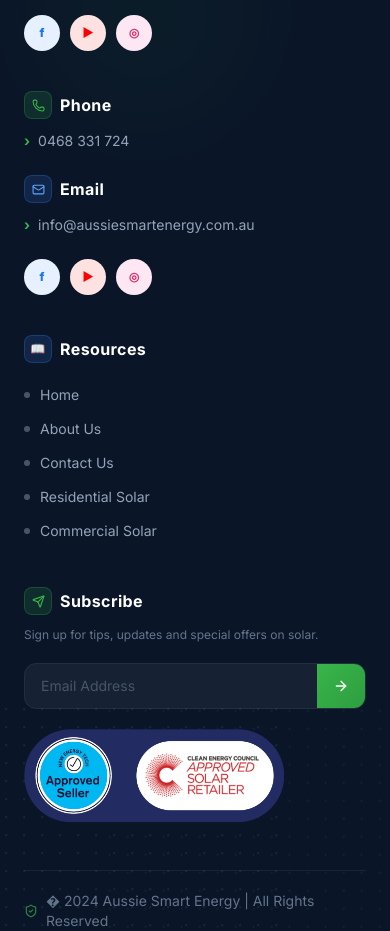
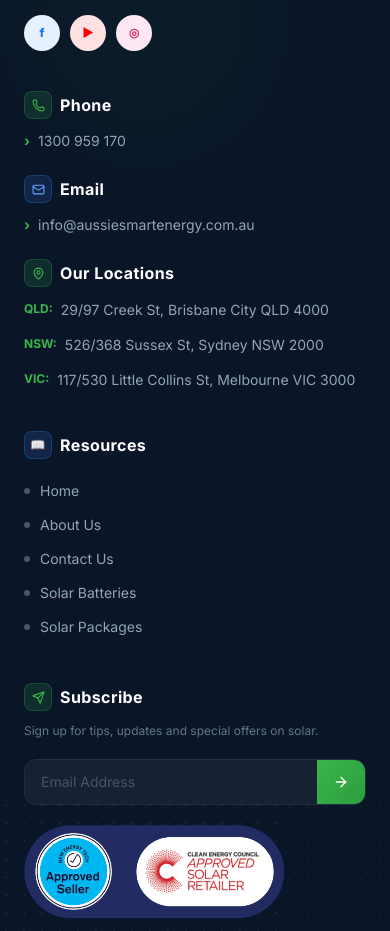
Before and after one commit to yashavi-kariya/aussiesmartenergy, a React (Vite) app: page /solar/commercial/20kw in a window 390 px wide. Shown: the part 2880-3811 px from the top of the page. Built offline with nearby package versions, Linux system fonts and the light colour scheme; no server answers.

Commit message:
change the product

```diff
--- a/src/components/Footer.jsx
+++ b/src/components/Footer.jsx
@@ -336,7 +336,7 @@ export default function Footer() {
               </div>
             </motion.div>
 
-            {/* -- Col 2: Phone + Email + Socials -- */}
+            {/* -- Col 2: Contact & Locations -- */}
             <motion.div variants={itemVariants} className="flex flex-col gap-6">
 
               {/* Phone */}
@@ -347,9 +347,9 @@ export default function Footer() {
                   </span>
                   Phone
                 </h4>
-                <a href="tel:0468331724" className="group flex items-center gap-2 text-slate-400 text-sm hover:text-[#39b54a] transition-colors duration-200">
+                <a href="tel:1300959170" className="group flex items-center gap-2 text-slate-400 text-sm hover:text-[#39b54a] transition-colors duration-200">
                   <span className="text-[#39b54a] font-bold">›</span>
-                  0468 331 724
+                  1300 959 170
                 </a>
               </div>
 
@@ -367,11 +367,34 @@ export default function Footer() {
                 </a>
               </div>
 
-              {/* Social icons */}
-              <div className="flex items-center gap-2.5">
-                <SocialBtn label="Facebook" color="#1877f2" bg="#e7f0fe">f</SocialBtn>
-                <SocialBtn label="YouTube" color="#ff0000" bg="#fee2e2">▶</SocialBtn>
-                <SocialBtn label="Instagram" color="#e1306c" bg="#fce7f3">◎</SocialBtn>
+              {/* Our Locations */}
+              <div>
+                <h4 className="text-white font-bold text-base tracking-wide mb-3 flex items-center gap-2">
+                  <span className="w-7 h-7 rounded-lg bg-[#39b54a]/15 border border-[#39b54a]/25 flex items-center justify-center text-[#39b54a]">
+                    <MapPin size={13} />
+                  </span>
+                  Our Locations
+                </h4>
+                <ul className="space-y-3">
+                  <li className="group">
+                    <div className="flex items-start gap-2 text-slate-400 text-sm hover:text-[#39b54a] transition-colors duration-200">
+                      <span className="text-[#39b54a] font-bold text-xs mt-0.5 flex-shrink-0">QLD:</span>
+                      <span className="leading-relaxed">29/97 Creek St, Brisbane City QLD 4000</span>
+                    </div>
+                  </li>
+                  <li className="group">
+                    <div className="flex items-start gap-2 text-slate-400 text-sm hover:text-[#39b54a] transition-colors duration-200">
+                      <span className="text-[#39b54a] font-bold text-xs mt-0.5 flex-shrink-0">NSW:</span>
+                      <span className="leading-relaxed">526/368 Sussex St, Sydney NSW 2000</span>
+                    </div>
+                  </li>
+                  <li className="group">
+                    <div className="flex items-start gap-2 text-slate-400 text-sm hover:text-[#39b54a] transition-colors duration-200">
+                      <span className="text-[#39b54a] font-bold text-xs mt-0.5 flex-shrink-0">VIC:</span>
+                      <span className="leading-relaxed">117/530 Little Collins St, Melbourne VIC 3000</span>
+                    </div>
+                  </li>
+                </ul>
               </div>
             </motion.div>
 
@@ -385,8 +408,8 @@ export default function Footer() {
                 <FooterLink href="/">Home</FooterLink>
                 <FooterLink href="/about">About Us</FooterLink>
                 <FooterLink href="/contact">Contact Us</FooterLink>
-                <FooterLink href="#residential">Residential Solar</FooterLink>
-                <FooterLink href="#commercial">Commercial Solar</FooterLink>
+                <FooterLink href="#batteries">Solar Batteries</FooterLink>
+                <FooterLink href="#packages">Solar Packages</FooterLink>
               </ul>
             </motion.div>
 
--- a/src/components/Navbar.jsx
+++ b/src/components/Navbar.jsx
@@ -59,21 +59,28 @@ const Navbar = () => {
     { name: 'Home', href: '/', hasDropdown: false, isRoute: true },
     { name: 'About Us', href: '/about', hasDropdown: false, isRoute: true },
     {
-      name: 'Residential Solar', href: '#residential', hasDropdown: true, isRoute: false,
+      name: 'Solar Batteries', href: '#batteries', hasDropdown: true, isRoute: false,
       dropdown: [
-        { label: '6.6kW System', href: '/solar/6.6kw' },
-        { label: '10.5kW System', href: '/solar/10.5kw' },
-        { label: '13.2kW System', href: '/solar/13.2kw' },
-        { label: '15kW System', href: '/solar/15kw' },
+        { label: 'Solar System with Batteries', href: '#' },
+        // { label: 'Off Grid Solar System', href: '#' },
+        // { label: 'Solar Battery Products', href: '#' },
+        { label: 'Fox ESS', href: '#' },
+        { label: 'ESY', href: '#' },
+        { label: 'Sigenergy', href: '#' },
+        // { label: 'Sungrow', href: '#' },
+        // { label: 'Swatten', href: '#' },
+        { label: 'Alpha ESS', href: '#' },
+        { label: 'Tesla PowerWall', href: '#' },
       ]
     },
     {
-      name: 'Commercial Solar', href: '#commercial', hasDropdown: true, isRoute: false,
+      name: 'Solar Packages', href: '#packages', hasDropdown: true, isRoute: false,
       dropdown: [
-        { label: '20 kW Solar System', href: '/solar/commercial/20kw' },
-        { label: '30 kW Solar System', href: '/solar/commercial/30kw' },
-        { label: '50 kW Solar System', href: '/solar/commercial/50kw' },
-        { label: '100 kW Solar System', href: '/solar/commercial/100kw' },
+        { label: '6.6kW Solar', subtitle: '14x475W panels • 5kW inverter', href: '/solar/6.6kw' },
+        { label: '10kW Solar', subtitle: '21x475W panels • 8kW inverter', href: '/solar/10kw' },
+        { label: '13.3kW Solar', subtitle: '28x475W panels • 10kW inverter', href: '/solar/13.3kw' },
+        { label: '20kW Solar', subtitle: '42x475W panels • 15kW inverter', href: '/solar/20kw' },
+        { label: '30kW Solar', subtitle: '62x475W panels • 25kW inverter', href: '/solar/30kw' },
       ]
     },
     { name: 'Contact Us', href: '/contact', hasDropdown: false, isRoute: true },
@@ -254,8 +261,9 @@ const Navbar = () => {
                             animate={{ opacity: 1, y: 0, scaleY: 1 }}
                             exit={{ opacity: 0, y: -6, scaleY: 0.92 }}
                             transition={{ duration: 0.22, ease: EASE }}
-                            className="absolute top-full left-0 mt-2 w-58 bg-white rounded-2xl shadow-2xl border border-slate-100 z-[999] origin-top overflow-hidden"
-                            style={{ minWidth: '220px', boxShadow: '0 20px 50px -10px rgba(15,23,42,0.18), 0 4px 12px rgba(15,76,255,0.10)' }}
+                            className={`absolute top-full left-0 mt-2 bg-white rounded-2xl shadow-2xl border border-slate-100 z-[999] origin-top overflow-hidden ${item.name === 'Solar Batteries' ? 'w-[520px]' : 'w-58 min-w-[220px]'
+                              }`}
+                            style={{ boxShadow: '0 20px 50px -10px rgba(15,23,42,0.18), 0 4px 12px rgba(15,76,255,0.10)' }}
                           >
                             <motion.ul
                               variants={{
@@ -264,7 +272,7 @@ const Navbar = () => {
                               }}
                               initial="hidden"
                               animate="visible"
-                              className="py-2"
+                              className={`py-2 ${item.name === 'Solar Batteries' ? 'grid grid-cols-2 gap-x-2' : ''}`}
                             >
                               {item.dropdown.map((sub, idx) => (
                                 <motion.li
@@ -278,9 +286,16 @@ const Navbar = () => {
                                     to={sub.href}
                                     className="group flex items-center justify-between px-4 py-2.5 text-sm text-slate-600 hover:bg-blue-50 hover:text-[#0F4CFF] font-medium transition-all duration-150 border-l-2 border-transparent hover:border-[#0F4CFF] hover:pl-5"
                                   >
-                                    <span>{sub.label}</span>
+                                    <div className="flex flex-col">
+                                      <span>{sub.label}</span>
+                                      {sub.subtitle && (
+                                        <span className="text-xs text-slate-400 mt-0.5 font-normal">
+                                          {sub.subtitle}
+                                        </span>
+                                      )}
+                                    </div>
                                     <motion.span
-                                      className="opacity-0 group-hover:opacity-100 transition-opacity duration-150"
+                                      className="opacity-0 group-hover:opacity-100 transition-opacity duration-150 flex-shrink-0"
                                     >
                                       <ArrowRight size={13} />
                                     </motion.span>
@@ -440,7 +455,14 @@ const Navbar = () => {
                                   }}
                                   className="block py-2.5 px-3 text-sm text-slate-600 hover:text-[#0F4CFF] hover:bg-blue-50 rounded-lg transition-colors border-l-2 border-blue-300 ml-2"
                                 >
-                                  {sub.label}
+                                  <div className="flex flex-col">
+                                    <span>{sub.label}</span>
+                                    {sub.subtitle && (
+                                      <span className="text-xs text-slate-400 mt-0.5">
+                                        {sub.subtitle}
+                                      </span>
+                                    )}
+                                  </div>
                                 </Link>
                               </motion.div>
                             ))}
--- a/src/pages/CommercialSolarPage.jsx
+++ b/src/pages/CommercialSolarPage.jsx
@@ -60,7 +60,6 @@ const CommercialSolarPage = ({ systemId }) => {
             style={{ background: `linear-gradient(to top, ${theme.accent}, transparent)` }}
           />
         </div>
-
         <div className="relative z-10 max-w-5xl mx-auto px-4 sm:px-6 lg:px-8 text-center space-y-4">
           <motion.div
             initial={{ opacity: 0, scale: 0.7 }}
--- a/src/pages/ContactUs.jsx
+++ b/src/pages/ContactUs.jsx
@@ -58,7 +58,6 @@ const ContactUs = () => {
             setIsSubmitting(false);
         }
     };
-
     const containerVariants = {
         hidden: { opacity: 0 },
         visible: { opacity: 1, transition: { staggerChildren: 0.12, duration: 0.5 } }
@@ -70,9 +69,11 @@ const ContactUs = () => {
     };
 
     const quickContact = [
-        { icon: Phone, title: 'Call Us', value: '0468 331 724', href: 'tel:0468331724', color: GREEN },
+        { icon: Phone, title: 'Call Us', value: '1300 959 170', href: 'tel:1300959170', color: GREEN },
         { icon: Mail, title: 'Email Us', value: 'info@aussiesmartenergy.com.au', href: 'mailto:info@aussiesmartenergy.com.au', color: NAVY },
-        { icon: MapPin, title: 'Visit Us', value: '(Australia) Tarneit, VIC 3029', href: null, color: GREEN },
+        { icon: MapPin, title: 'QLD Office', value: '29/97 Creek St, Brisbane', href: 'https://www.google.com/maps/place/29%2F97+Creek+St,+Brisbane+City+QLD+4000/@-27.4698,153.0251,17z', color: GREEN },
+        { icon: MapPin, title: 'NSW Office', value: '526/368 Sussex St, Sydney', href: 'https://www.google.com/maps/place/526%2F368+Sussex+St,+Sydney+NSW+2000/@-33.8733,151.2032,17z', color: NAVY },
+        { icon: MapPin, title: 'VIC Office', value: '117/530 Little Collins St, Melbourne', href: 'https://www.google.com/maps/place/117%2F530+Little+Collins+St,+Melbourne+VIC+3000/@-37.8155,144.9584,17z', color: GREEN },
         { icon: Clock3, title: 'Working Hours', value: 'Mon-Fri, 9am - 5pm', href: null, color: NAVY }
     ];
     const faqs = [
@@ -152,7 +153,7 @@ const ContactUs = () => {
                     initial={{ opacity: 0, y: 30 }}
                     animate={{ opacity: 1, y: 0 }}
                     transition={{ duration: 0.6, delay: 0.2 }}
-                    className="bg-white rounded-2xl shadow-xl -mt-16 grid grid-cols-2 lg:grid-cols-4 divide-y divide-gray-100 lg:divide-y-0 lg:divide-x"
+                    className="bg-white rounded-2xl shadow-xl -mt-16 grid grid-cols-2 lg:grid-cols-3 xl:grid-cols-6 divide-y divide-gray-100 lg:divide-y-0 lg:divide-x"
                 >
                     {quickContact.map((item, i) => {
                         const Icon = item.icon;
@@ -381,22 +382,22 @@ const ContactUs = () => {
                                 className="text-4xl md:text-5xl font-extrabold mb-6"
                                 style={{ color: NAVY }}
                             >
-                                Our Location
+                                Our Locations
                             </motion.h2>
 
                             <motion.a
                                 href={MAP_LINK}
                                 target="_blank"
                                 rel="noopener noreferrer"
-                                aria-label="Open Aussie Smart Energy location in Google Maps"
+                                aria-label="Open Aussie Smart Energy locations in Google Maps"
                                 variants={itemVariants}
                                 whileHover={{ scale: 1.015 }}
                                 transition={{ duration: 0.3, ease: EASE }}
                                 className="relative rounded-2xl overflow-hidden shadow-lg block cursor-pointer group"
                             >
                                 <iframe
-                                    title="Aussie Smart Energy Location"
-                                    src="https://www.google.com/maps?q=Tarneit+VIC+3029+Australia&output=embed"
+                                    title="Aussie Smart Energy Locations"
+                                    src="https://www.google.com/maps?q=Australia&output=embed&z=5"
                                     className="w-full h-[420px] border-0"
                                     style={{ pointerEvents: 'none' }}
                                     loading="lazy"
@@ -417,19 +418,52 @@ const ContactUs = () => {
                                     <span className="text-xs font-bold" style={{ color: NAVY }}>Approved Seller</span>
                                 </motion.div>
 
+                                {/* QLD Address Chip */}
+                                <motion.div
+                                    initial={{ opacity: 0, x: -10 }}
+                                    animate={{ opacity: 1, x: 0 }}
+                                    transition={{ delay: 0.7, duration: 0.5, ease: EASE }}
+                                    whileHover={{ scale: 1.06 }}
+                                    className="absolute top-20 left-4 bg-white rounded-xl shadow-md px-4 py-2.5 flex items-start gap-2"
+                                >
+                                    <MapPin className="w-4 h-4 flex-shrink-0 mt-0.5" style={{ color: GREEN }} />
+                                    <div className="flex flex-col">
+                                        <span className="text-xs font-bold" style={{ color: GREEN }}>QLD</span>
+                                        <span className="text-xs font-semibold" style={{ color: NAVY }}>29/97 Creek St, Brisbane City QLD 4000</span>
+                                    </div>
+                                </motion.div>
+
+                                {/* NSW Address Chip */}
+                                <motion.div
+                                    initial={{ opacity: 0, x: 10 }}
+                                    animate={{ opacity: 1, x: 0 }}
+                                    transition={{ delay: 0.8, duration: 0.5, ease: EASE }}
+                                    whileHover={{ scale: 1.06 }}
+                                    className="absolute top-4 right-4 bg-white rounded-xl shadow-md px-4 py-2.5 flex items-start gap-2 max-w-[280px]"
+                                >
+                                    <MapPin className="w-4 h-4 flex-shrink-0 mt-0.5" style={{ color: '#3b82f6' }} />
+                                    <div className="flex flex-col">
+                                        <span className="text-xs font-bold text-blue-600">NSW</span>
+                                        <span className="text-xs font-semibold" style={{ color: NAVY }}>526/368 Sussex St, Sydney NSW 2000</span>
+                                    </div>
+                                </motion.div>
+
+                                {/* VIC Address Chip */}
                                 <motion.div
                                     initial={{ opacity: 0, y: 10 }}
                                     animate={{ opacity: 1, y: 0 }}
-                                    transition={{ delay: 0.7, duration: 0.5, ease: EASE }}
+                                    transition={{ delay: 0.9, duration: 0.5, ease: EASE }}
                                     whileHover={{ scale: 1.06 }}
-                                    className="absolute bottom-4 right-4 bg-white rounded-xl shadow-md px-4 py-2.5 flex items-center gap-2"
+                                    className="absolute bottom-4 right-4 bg-white rounded-xl shadow-md px-4 py-2.5 flex items-start gap-2 max-w-[300px]"
                                 >
-                                    <span className="w-2 h-2 rounded-full bg-red-500 animate-pulse" />
-                                    <span className="text-xs font-bold" style={{ color: NAVY }}>(Australia) Tarneit, VIC 3029</span>
+                                    <MapPin className="w-4 h-4 flex-shrink-0 mt-0.5" style={{ color: '#ef4444' }} />
+                                    <div className="flex flex-col">
+                                        <span className="text-xs font-bold text-red-600">VIC</span>
+                                        <span className="text-xs font-semibold" style={{ color: NAVY }}>117/530 Little Collins St, Melbourne VIC 3000</span>
+                                    </div>
                                 </motion.div>
                             </motion.a>
                         </motion.div>
-
                     </div>
                 </div>
             </motion.section>
@@ -495,10 +529,10 @@ const ContactUs = () => {
                         </motion.a>
                     </motion.div>
                 </div>
-            </section>
+            </section >
 
             {/* FAQ Section */}
-            <section ref={faqRef} className="bg-gray-50 py-20">
+            < section ref={faqRef} className="bg-gray-50 py-20" >
                 <div className="max-w-3xl mx-auto px-4 sm:px-6 lg:px-8">
                     <motion.div
                         initial={{ opacity: 0, y: 20 }}
@@ -553,9 +587,9 @@ const ContactUs = () => {
                         })}
                     </div>
                 </div>
-            </section>
+            </section >
 
-        </div>
+        </div >
     );
 };
 
```
